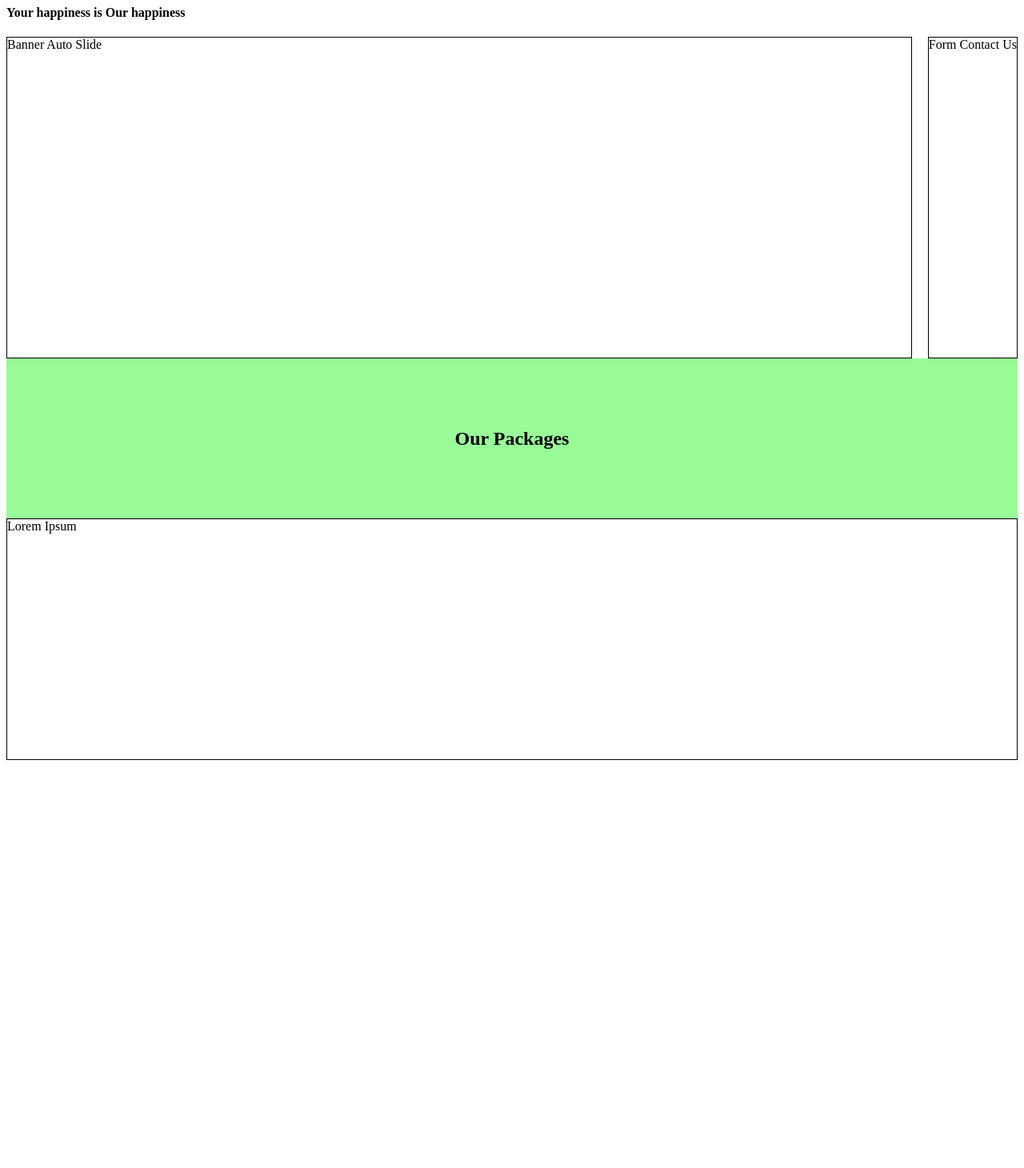
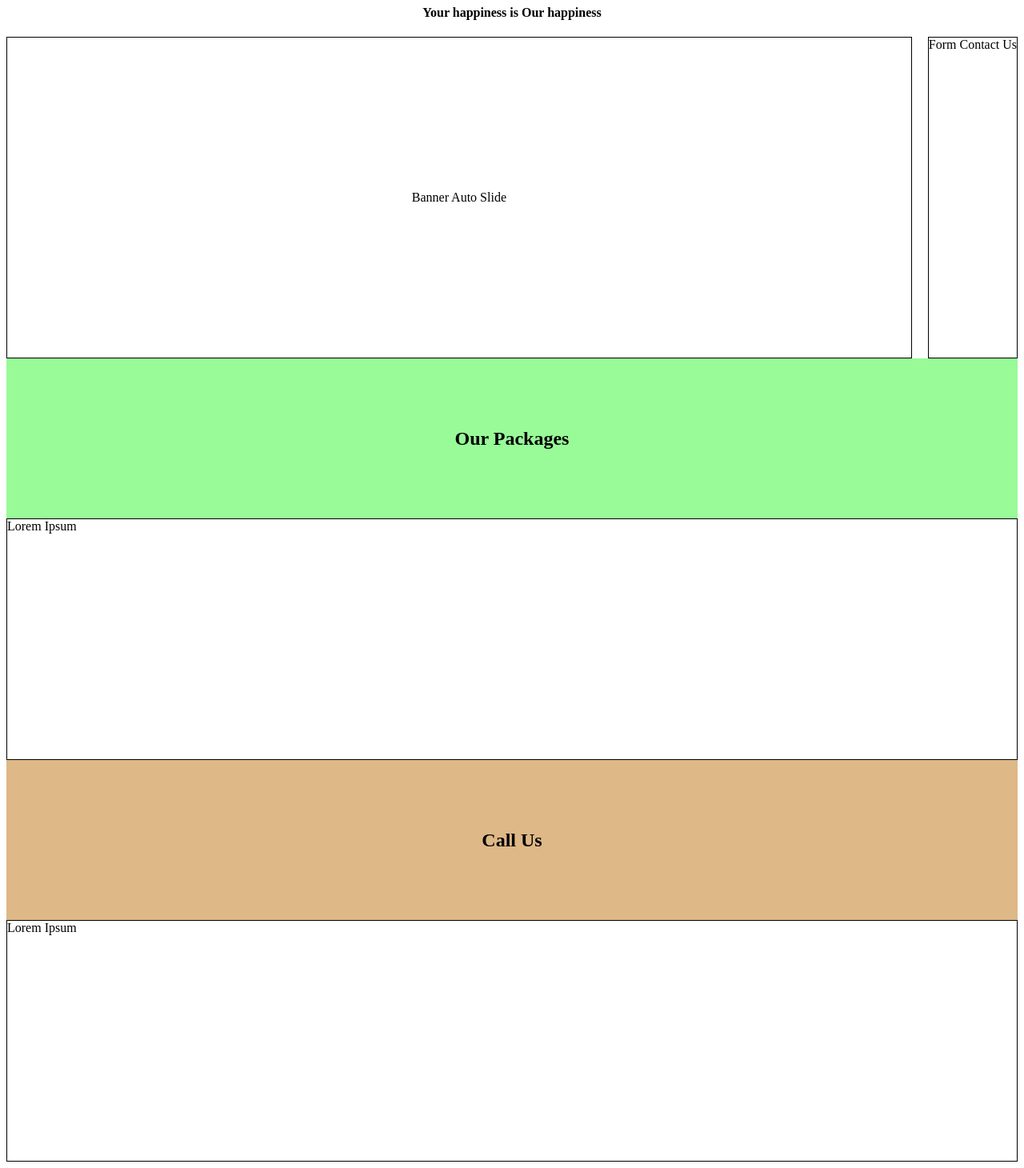
Before and after one commit to revou-fundamental-course/17-feb-25-MuhammadRidhaAkmalAlimin, a plain HTML site: page index.html in a window 1280 px wide. Shown: the part 191-1651 px from the top of the page at 80% size. Before the commit the page ends 1149 px from the top, so only its background shows below. Drawn offline with Linux system fonts and the light colour scheme.

Commit message:
commit-3

```diff
--- a/css/style.css
+++ b/css/style.css
@@ -38,16 +38,23 @@ nav > a     {   text-decoration: none;
 }
 .main-content{
     display: flex;
-    gap: 20px;
-}
+    gap: 20px;}
+    main>header{text-align: center;}
+
+
 .main-container   {
     border: 1px solid;
     height: 400px;
   }
     #main-container-1st {
+        text-align: center;
+        align-content: center;
         flex: 3;
+
 }
     #main-container-2nd{
+        text-align: center;
+        align-content: center;
         flex:2;
 }
     #our-package-section>header{height: 200px;
@@ -60,3 +67,14 @@ nav > a     {   text-decoration: none;
         border: 1px solid;
         height: 300px;
     }
+
+    #call-us-section>header{height: 200px;
+        text-align: center;
+        align-content: center;
+        background-color: burlywood;
+
+        }
+        .call-us-contain{
+            border: 1px solid;
+            height: 300px;
+        }
--- a/index.html
+++ b/index.html
@@ -15,7 +15,7 @@
         <nav>
             <a href="#" class="no-border-radius-left">Beranda</a>
             <a href="#our-package-section" class="no-border-radius">Produk Kami</a>
-            <a href="#main-container-2nd" class="no-border-radius-right">Hubungi Kami</a>
+            <a href="#call-us-section" class="no-border-radius-right">Hubungi Kami</a>
         </nav>
 
     </header>
@@ -39,6 +39,14 @@
                         <article class="our-package-contain" >Lorem Ipsum</article>
                     </section>
 
+                    <section id="call-us-section">
+                        <header>
+                            <h2>Call Us</h2>
+                        </header>
+
+                        <article class="call-us-contain" >Lorem Ipsum</article>
+                    </section>
+
 
 
 
```
